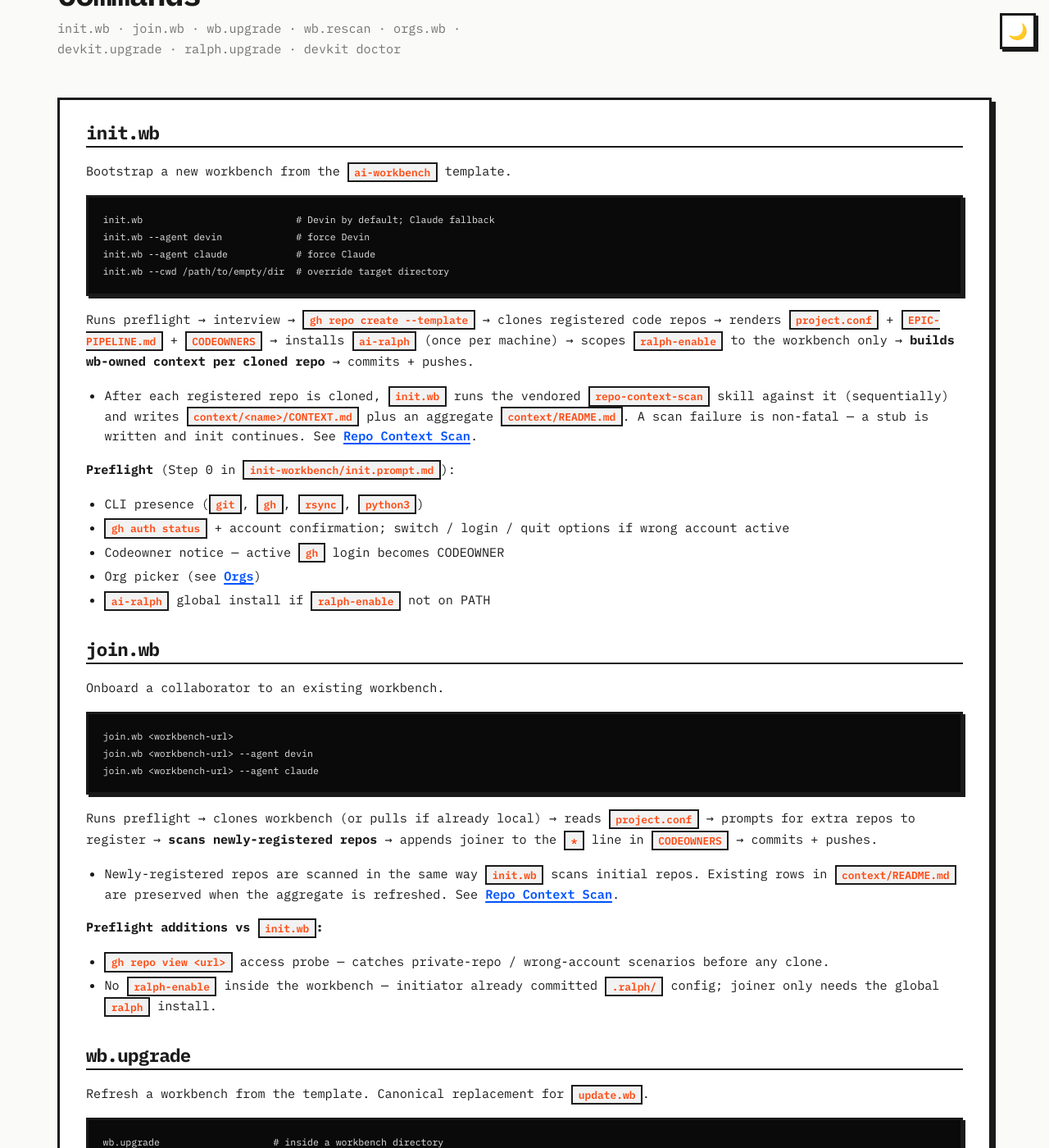
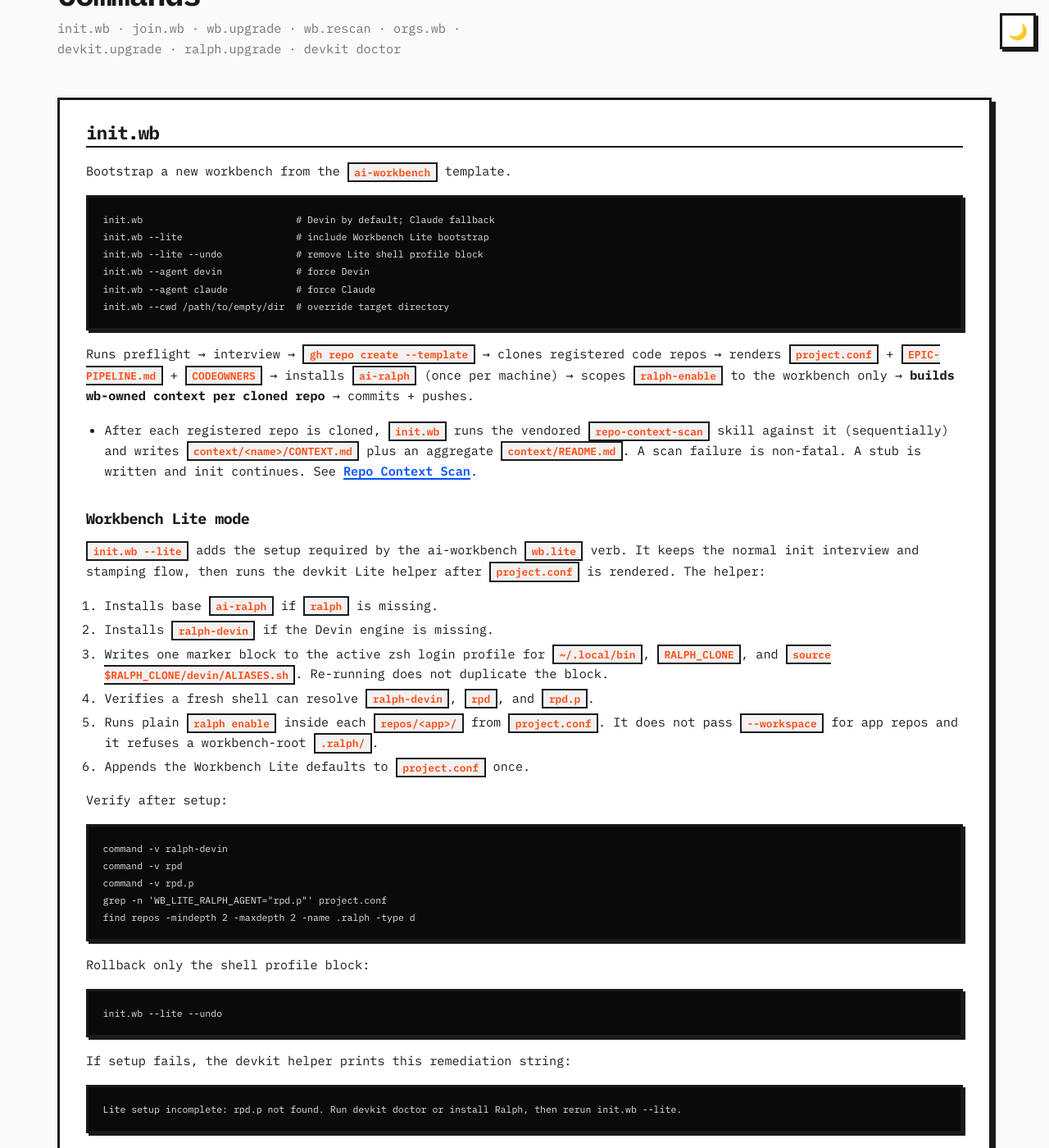
Before and after one commit to amit-t/ai-devkit, a Jekyll site: the page built from docs/commands.md, in a window 1280 px wide and 1400 px high, scrolled down 223 px. Shown: the whole window at 82% size. Built offline with Jekyll 4.4.1, drawn with Linux system fonts in a browser that asks for light colours; some of the changed text lies outside the part shown.

Commit message:
feat(init): add Workbench Lite bootstrap (#35)
Co-authored-by: amit-t <tiwari.m.amit@gmail.com>

````diff
--- a/docs/commands.md
+++ b/docs/commands.md
@@ -11,6 +11,8 @@ Bootstrap a new workbench from the `ai-workbench` template.
 
 ```
 init.wb                           # Devin by default; Claude fallback
+init.wb --lite                    # include Workbench Lite bootstrap
+init.wb --lite --undo             # remove Lite shell profile block
 init.wb --agent devin             # force Devin
 init.wb --agent claude            # force Claude
 init.wb --cwd /path/to/empty/dir  # override target directory
@@ -21,8 +23,43 @@ Runs preflight → interview → `gh repo create --template` → clones register
 - After each registered repo is cloned, `init.wb` runs the vendored
   `repo-context-scan` skill against it (sequentially) and writes
   `context/<name>/CONTEXT.md` plus an aggregate `context/README.md`. A
-  scan failure is non-fatal — a stub is written and init continues. See
+  scan failure is non-fatal. A stub is written and init continues. See
   [Repo Context Scan]({{ '/repo-context-scan.html' | relative_url }}).
+
+### Workbench Lite mode
+
+`init.wb --lite` adds the setup required by the ai-workbench `wb.lite` verb. It keeps the normal init interview and stamping flow, then runs the devkit Lite helper after `project.conf` is rendered. The helper:
+
+1. Installs base `ai-ralph` if `ralph` is missing.
+2. Installs `ralph-devin` if the Devin engine is missing.
+3. Writes one marker block to the active zsh login profile for `~/.local/bin`, `RALPH_CLONE`, and `source $RALPH_CLONE/devin/ALIASES.sh`. Re-running does not duplicate the block.
+4. Verifies a fresh shell can resolve `ralph-devin`, `rpd`, and `rpd.p`.
+5. Runs plain `ralph enable` inside each `repos/<app>/` from `project.conf`. It does not pass `--workspace` for app repos and it refuses a workbench-root `.ralph/`.
+6. Appends the Workbench Lite defaults to `project.conf` once.
+
+Verify after setup:
+
+```zsh
+command -v ralph-devin
+command -v rpd
+command -v rpd.p
+grep -n 'WB_LITE_RALPH_AGENT="rpd.p"' project.conf
+find repos -mindepth 2 -maxdepth 2 -name .ralph -type d
+```
+
+Rollback only the shell profile block:
+
+```zsh
+init.wb --lite --undo
+```
+
+If setup fails, the devkit helper prints this remediation string:
+
+```text
+Lite setup incomplete: rpd.p not found. Run devkit doctor or install Ralph, then rerun init.wb --lite.
+```
+
+Run `devkit doctor`, repair the Ralph install, and rerun `init.wb --lite`. For Lite authoring commands after setup, use the ai-workbench `wb.lite` verb docs.
 
 **Preflight** (Step 0 in `init-workbench/init.prompt.md`):
 
--- a/version.json
+++ b/version.json
@@ -1,6 +1,6 @@
 {
-  "version": "1.4.0",
-  "released": "2026-05-09",
+  "version": "1.5.0",
+  "released": "2026-06-06",
   "check_ttl_hours": 12,
   "channel": "stable",
   "requires": {},
````
Also changed, not shown: docs/getting-started.md (+9 -1 lines), docs/index.md (+2 -2 lines), init-workbench/init.prompt.md (+24 -0 lines), .release-please-manifest.json, CHANGELOG.md, README.md, 3 other files.
